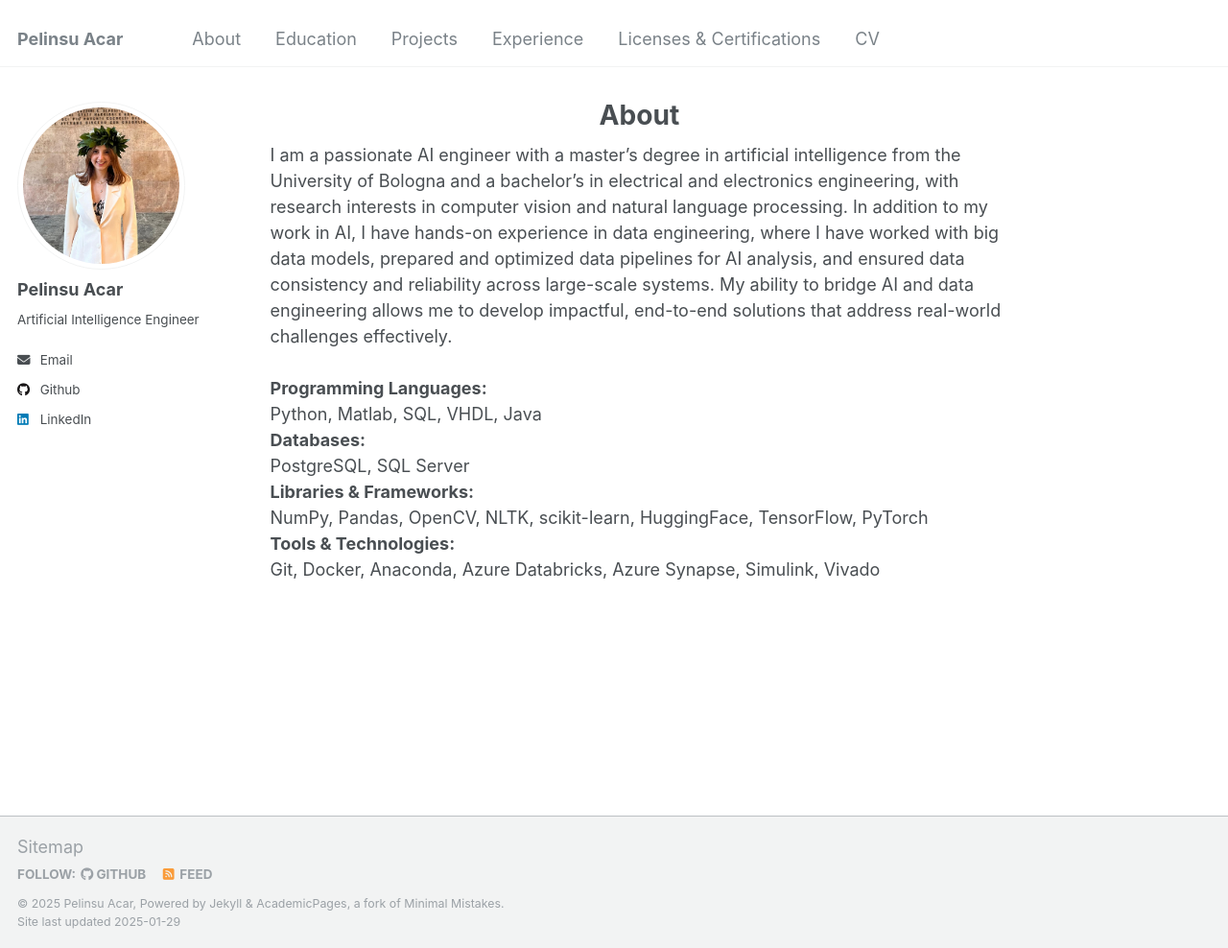
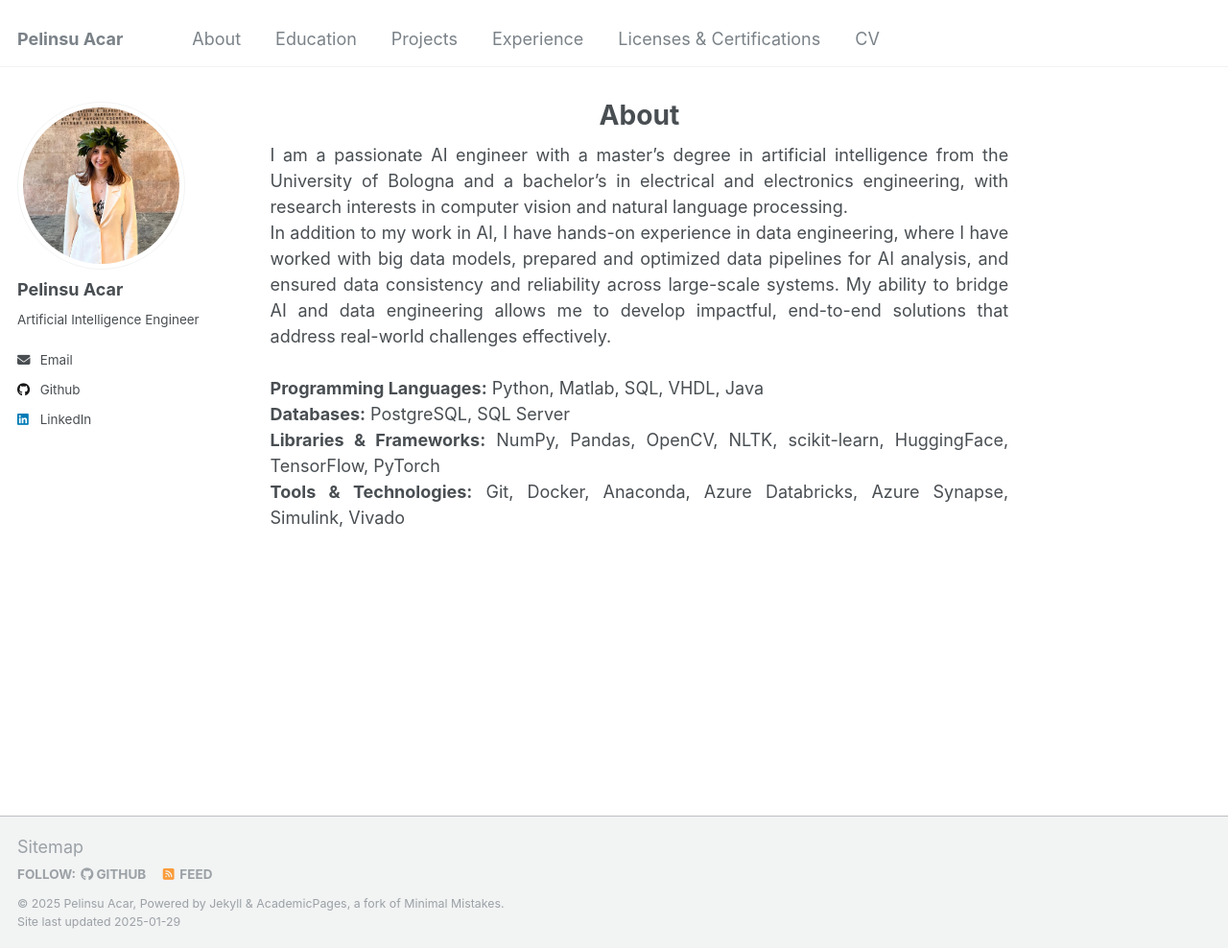
Before and after one commit to pelinsuacar/pelinsuacar.github.io, a Jekyll site: the page built from _pages/about.md, in a window 1280 px wide and 988 px high. Shown: the whole window at 96% size. Built offline with Jekyll 4.4.1, drawn with Linux system fonts in a browser that asks for light colours; part of the change alters nothing that is shown.

Commit message:
Update about.md

```diff
--- a/_pages/about.md
+++ b/_pages/about.md
@@ -12,24 +12,31 @@ redirect_from:
   .page__title {
     text-align: center;
   }
+  .content-container {
+    text-align: justify; /* Justify-align the About content */
+  }
   .content-container p {
-    margin-bottom: 0; /* Removes space below paragraphs */
+    margin-bottom: 0; /* Removes extra space between sections */
   }
 </style>
 
 <div style="display: flex; justify-content: center;">
-  <div class="content-container" style="max-width: 900px; width: 100%; text-align: left;">
+  <div class="content-container" style="max-width: 900px; width: 100%;">
 
-    I am a passionate AI engineer with a master’s degree in artificial intelligence from the University of Bologna and a bachelor’s in electrical and electronics engineering, with research interests in computer vision and natural language processing.
+    <p>
+      I am a passionate AI engineer with a master’s degree in artificial intelligence from the University of Bologna and a bachelor’s in electrical and electronics engineering, with research interests in computer vision and natural language processing.
+    </p>
 
-    In addition to my work in AI, I have hands-on experience in data engineering, where I have worked with big data models, prepared and optimized data pipelines for AI analysis, and ensured data consistency and reliability across large-scale systems. My ability to bridge AI and data engineering allows me to develop impactful, end-to-end solutions that address real-world challenges effectively.
+    <p>
+      In addition to my work in AI, I have hands-on experience in data engineering, where I have worked with big data models, prepared and optimized data pipelines for AI analysis, and ensured data consistency and reliability across large-scale systems. My ability to bridge AI and data engineering allows me to develop impactful, end-to-end solutions that address real-world challenges effectively.
+    </p>
 
-    <br><br>
+    <br>
 
-    <p><strong>Programming Languages:</strong><br> Python, Matlab, SQL, VHDL, Java</p>
-    <p><strong>Databases:</strong><br> PostgreSQL, SQL Server</p>
-    <p><strong>Libraries & Frameworks:</strong><br> NumPy, Pandas, OpenCV, NLTK, scikit-learn, HuggingFace, TensorFlow, PyTorch</p>
-    <p><strong>Tools & Technologies:</strong><br> Git, Docker, Anaconda, Azure Databricks, Azure Synapse, Simulink, Vivado</p>
+    <p><strong>Programming Languages:</strong> Python, Matlab, SQL, VHDL, Java</p>
+    <p><strong>Databases:</strong> PostgreSQL, SQL Server</p>
+    <p><strong>Libraries & Frameworks:</strong> NumPy, Pandas, OpenCV, NLTK, scikit-learn, HuggingFace, TensorFlow, PyTorch</p>
+    <p><strong>Tools & Technologies:</strong> Git, Docker, Anaconda, Azure Databricks, Azure Synapse, Simulink, Vivado</p>
 
   </div>
 </div>
```
